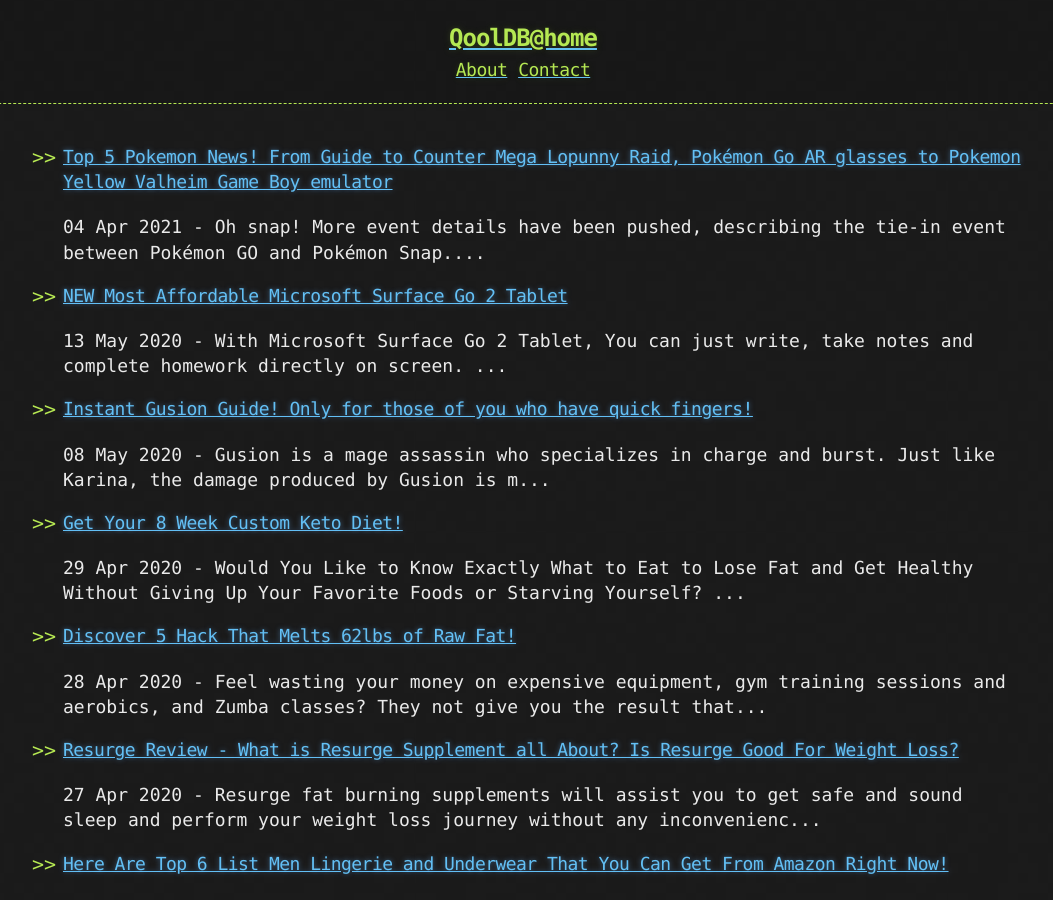
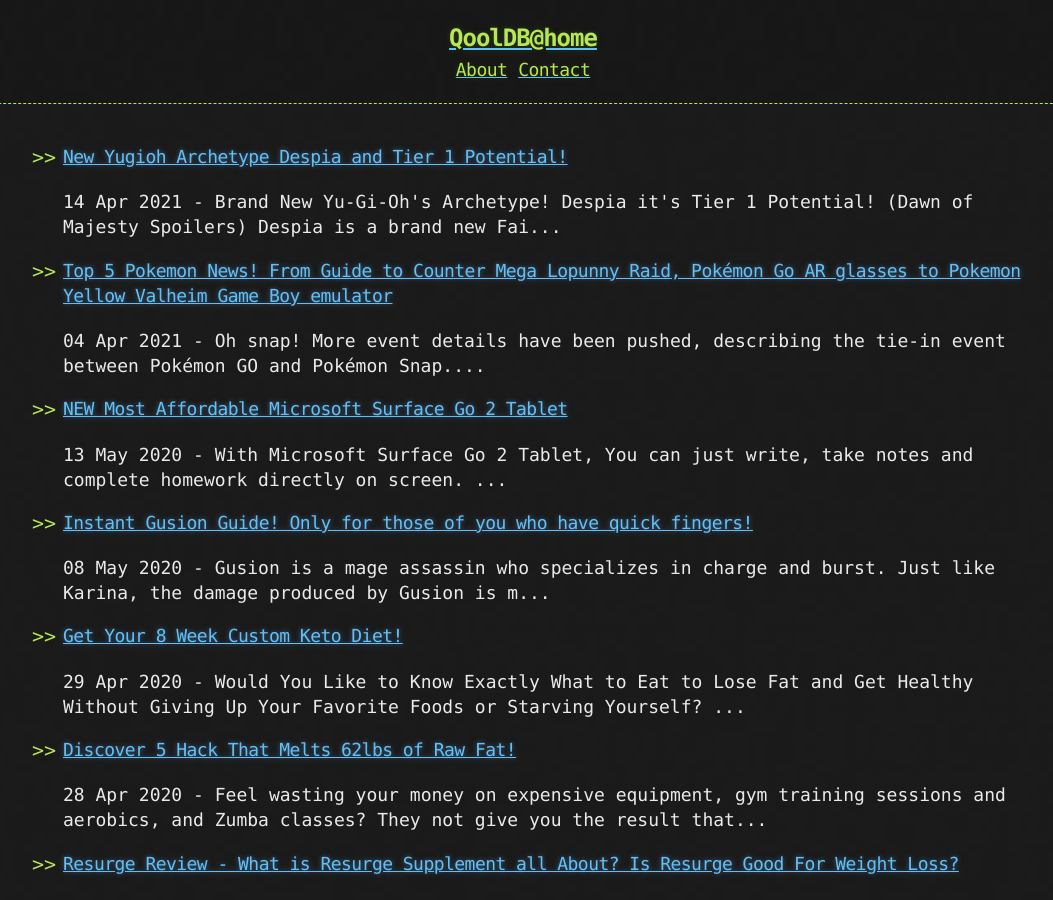
Before and after one commit to coffeecocoa/qooldb, a Jekyll site: the page built from index.html, in a window 1280 px wide and 900 px high. Shown: the whole window, without its empty margins (117-1170 px from the left). Built offline with Jekyll 4.4.1, drawn with Linux system fonts in a browser that asks for light colours; the list of posts is cut into pages by our own code.

Commit message:
add jembot domble 3

```diff
--- /dev/null
+++ b/_posts/2021-04-15-new-yugioh-archetype-despia-tier-1-potential.md
@@ -0,0 +1,29 @@
+---
+title: New Yugioh Archetype Despia and Tier 1 Potential!
+description: Despia is a brand new Yugioh Fairy archetype Tier 1 Potential! set to be released in Dawn of Majesty...
+date: 2021-04-14 23:00:00
+published: true
+tags: yugioh
+---
+
+<p align="center">
+    <a href="/archive" >
+        <img src="https://static.wikia.nocookie.net/yugioh/images/d/d6/DramaturgiaofDespia-DAMA-JP-OP.png" alt="New Yugioh Archetype Despia and Tier 1 Potential!" title="New Yugioh Archetype Despia and Tier 1 Potential!"  />
+    </a>
+</p>
+
+<h3 align="center">Brand New Yu-Gi-Oh's Archetype! Despia it's Tier 1 Potential! (Dawn of Majesty Spoilers)</h3>
+
+Despia is a brand new Fairy archetype set to be released in Dawn of Majesty...
+
+The core set following Lightning Overdrive! A fusion-based, chaos archetype with plenty of possibilities...
+
+This archetype is looking to be primed for Tier 1 contention...
+
+Now...
+
+Do you think any of these new cards will see competitive play?
+
+<div class="video-responsive">
+    <iframe width="420" height="315" src="https://www.youtube.com/embed/qQC_FfWASzA" frameborder="0" allowfullscreen></iframe>
+</div>
```
Also changed, not shown: _posts/2021-04-04-top-5-pokemon-news-from-guide-to-counter-mega-lopunny-raid-pokémon-go-ar-glasses-to-pokemon-yellow-valheim-game-boy-emulator.md (+6 -6 lines).
